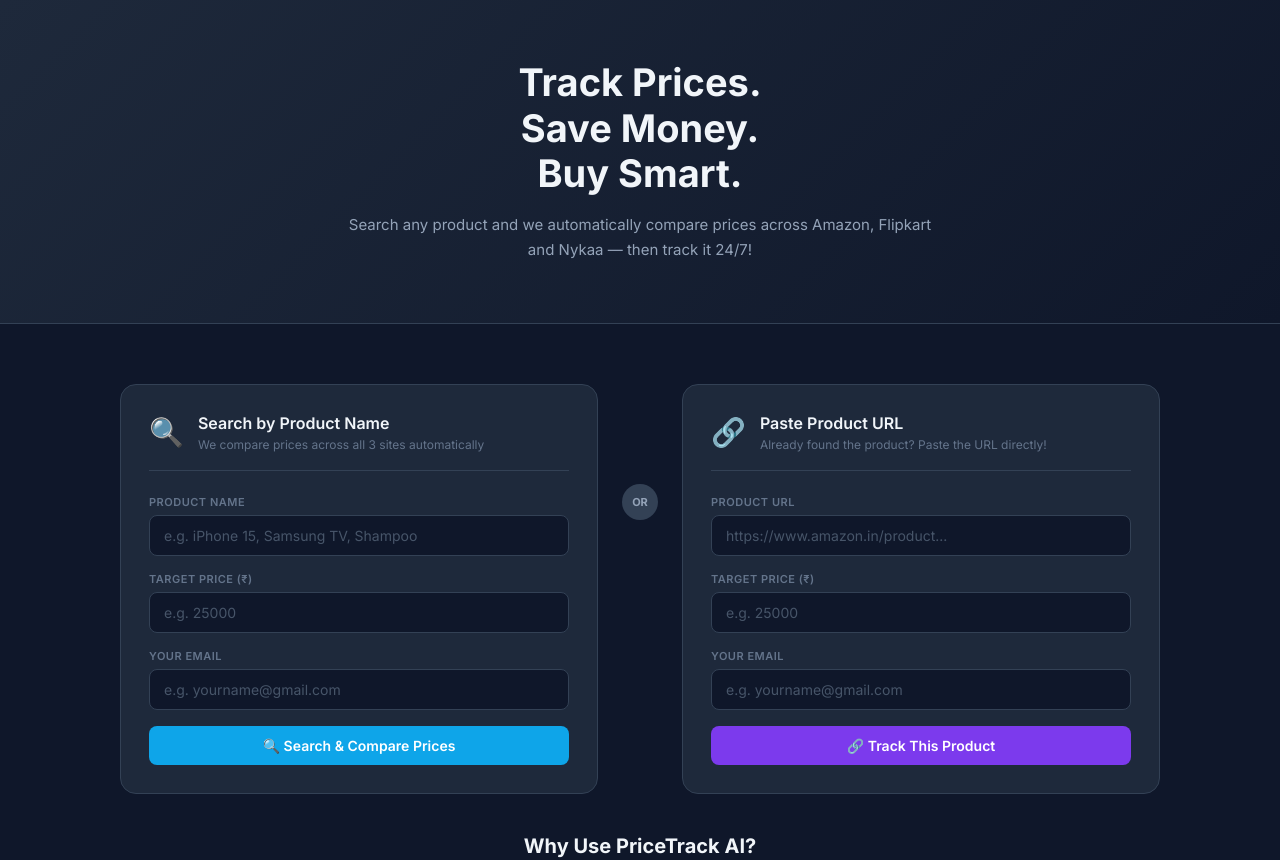
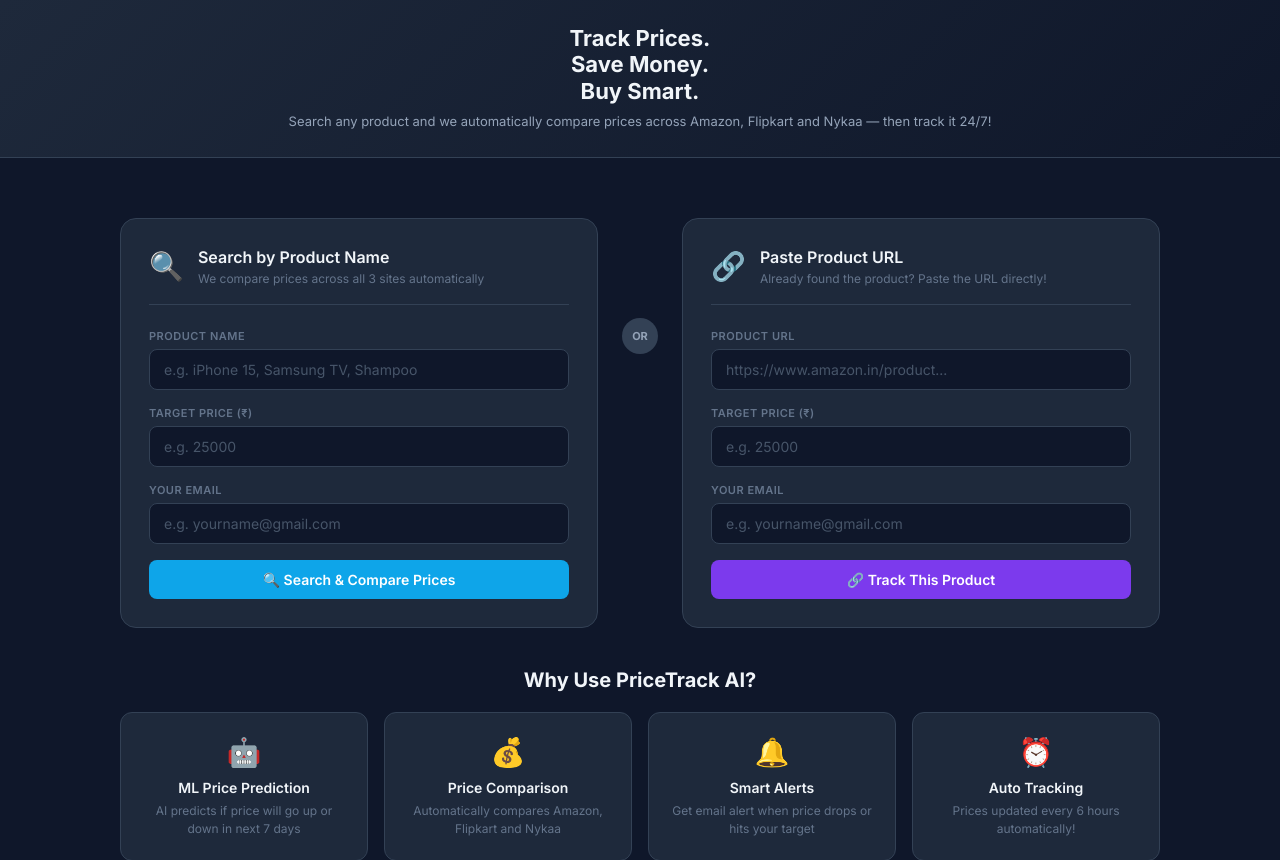
Before and after one commit to abraar5114/Ecommerce-Predictive-Price-Tracking-System, a Flask app: page / in a window 1280 px wide. Shown: the part 66-926 px from the top of the page. Run offline with Flask 3, Linux system fonts and the light colour scheme.

Commit message:
fix hero section smaller

```diff
--- a/static/css/style.css
+++ b/static/css/style.css
@@ -50,22 +50,23 @@ nav { display: flex; gap: 8px; }
 .hero {
     background: linear-gradient(135deg, #1e293b 0%, #0f172a 100%);
     border-bottom: 1px solid #334155;
-    padding: 60px 30px;
+    padding: 25px 30px;
     text-align: center;
 }
 
-.hero-content { max-width: 600px; margin: 0 auto; }
-
 .hero h2 {
-    font-size: 38px;
+    font-size: 22px;
     font-weight: 700;
     color: #f1f5f9;
     line-height: 1.2;
-    margin-bottom: 15px;
+    margin-bottom: 8px;
 }
 
-.hero p { font-size: 15px; color: #94a3b8; line-height: 1.7; }
-
+.hero p {
+    font-size: 13px;
+    color: #94a3b8;
+    line-height: 1.5;
+}
 /* --- Main --- */
 .main-content {
     max-width: 1100px;
```
